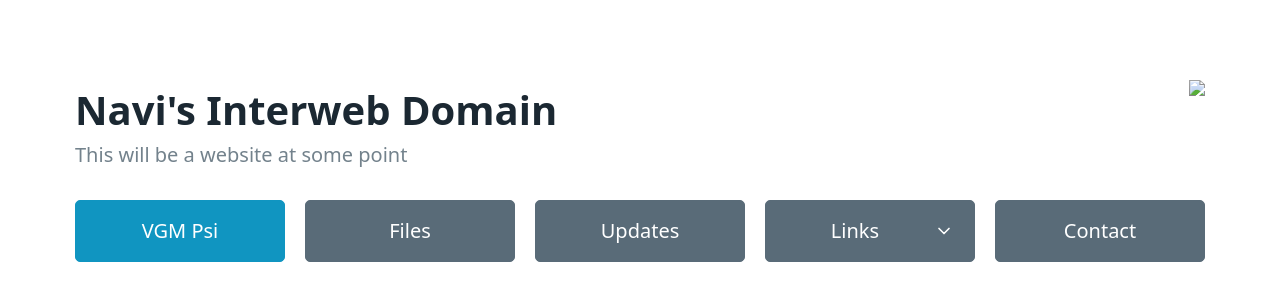
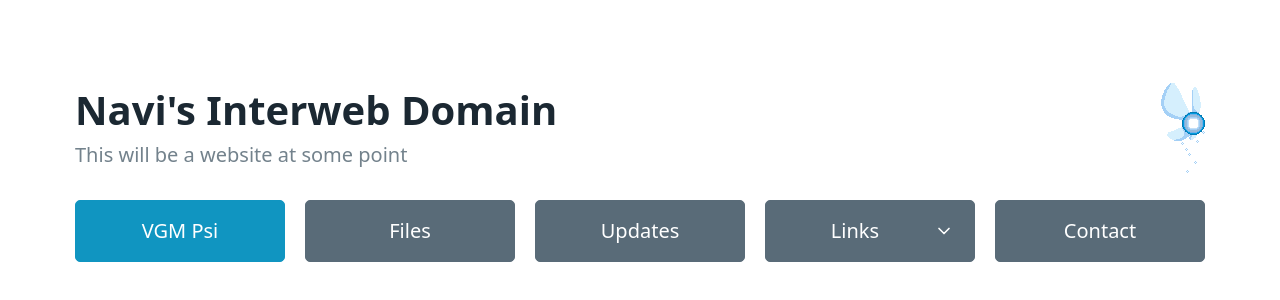
Before and after one commit to Lunaqua/VGMPsi, a plain HTML site: page Links/index.html in a window 1280 px wide. Drawn offline with nearby package versions, Linux system fonts and the light colour scheme.

Commit message:
Fix Image

```diff
--- a/Links/index.html
+++ b/Links/index.html
@@ -10,7 +10,7 @@
 <body>
 
 <header class=container>
-<img style="float: right;" src="Images/navi3.gif">
+<img style="float: right;" src="../Images/navi3.gif">
 <hgroup>
 <h1> Navi's Interweb Domain </h1>
 <h2> This will be a website at some point </h2>
```
Also changed, not shown: Updates/index.html (+1 -1 lines).
